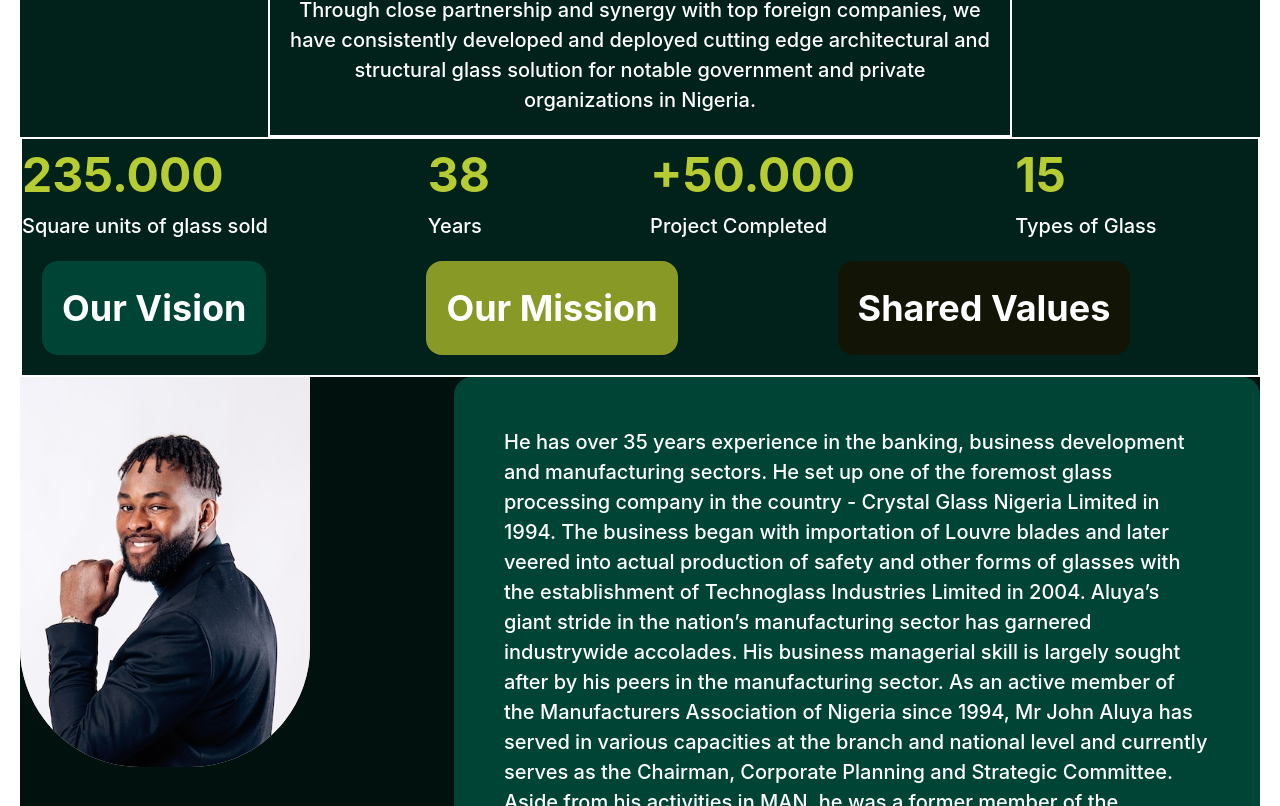
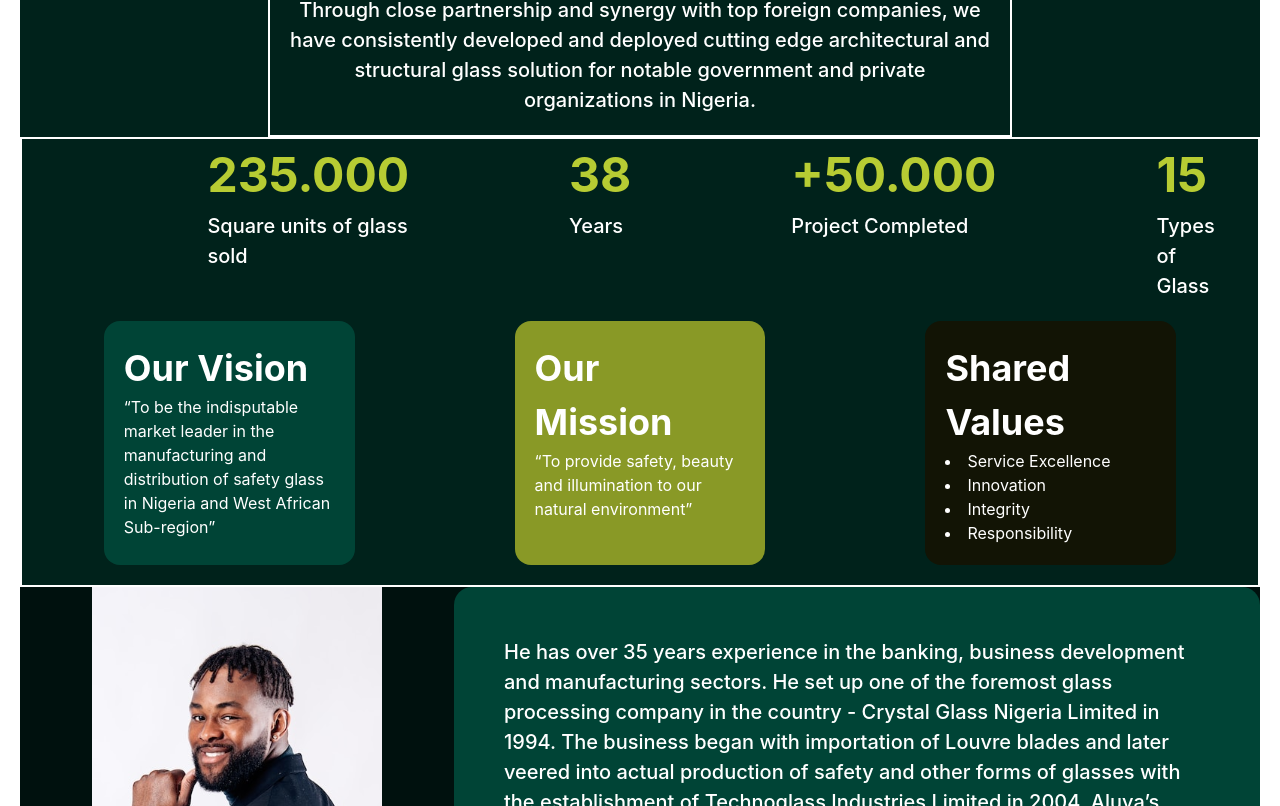
Before and after one commit to thomasAmara/TecnoGlass, a React (Create React App) app: page /aboutus in a window 1280 px wide. Shown: the part 1314-2120 px from the top of the page. Built offline with nearby package versions, Linux system fonts and the light colour scheme.

Commit message:
flex design

```diff
--- a/src/components/aboutus/Aboutus.jsx
+++ b/src/components/aboutus/Aboutus.jsx
@@ -121,7 +121,7 @@ function Aboutus() {
             flexDirection='column'
             border='2px'
           >
-            <Stack direction='row' spacing={40}>
+            <Stack margin='0 auto' width='70%' direction='row' spacing={40}>
               <Box direction='column'>
                 <Text fontSize='48px' color='#B7CC33' fontWeight='700'>
                   235.000
@@ -155,27 +155,64 @@ function Aboutus() {
                 </Text>
               </Box>
             </Stack>
-            <Stack p='20px' spacing={40} direction='row'>
-              <Box borderRadius='16px' bg='#004436' p='20px'>
+            <Stack
+              p='20px'
+              width='90%'
+              margin='0 auto'
+              spacing={40}
+              direction='row'
+            >
+              <Box
+                borderRadius='16px'
+                width='100%'
+                maxWidth='360px'
+                bg='#004436'
+                p='20px'
+              >
                 <Text fontSize='36px' fontWeight='700'>
                   Our Vision
                 </Text>
+                <Text>
+                  “To be the indisputable market leader in the manufacturing and
+                  distribution of safety glass in Nigeria and West African
+                  Sub-region”
+                </Text>
               </Box>
-              <Box borderRadius='16px' p='20px' bg='#899926'>
+              <Box
+                borderRadius='16px'
+                width='100%'
+                maxWidth='360px'
+                p='20px'
+                bg='#899926'
+              >
                 <Text fontSize='36px' fontWeight='700'>
                   Our Mission
                 </Text>
+                <Text>
+                  “To provide safety, beauty and illumination to our natural
+                  environment”
+                </Text>
               </Box>
-              <Box borderRadius='16px' p='20px' bg='#121405'>
+              <Box
+                borderRadius='16px'
+                width='100%'
+                maxWidth='360px'
+                p='20px'
+                bg='#121405'
+              >
                 <Text fontSize='36px' fontWeight='700'>
                   Shared Values
                 </Text>
+                <li>Service Excellence </li>
+                <li>Innovation </li>
+                <li>Integrity</li>
+                <li>Responsibility</li>
               </Box>
             </Stack>
           </Box>
         </Box>
         <Box display='flex' justifyContent='space-between' bg='#00110E'>
-          <Box>
+          <Box margin='0 auto'>
             <Image src={Ceo} alt='' />
           </Box>
           <Box bg='#004436' w='65%' borderRadius='18px' p='50px'>
```
